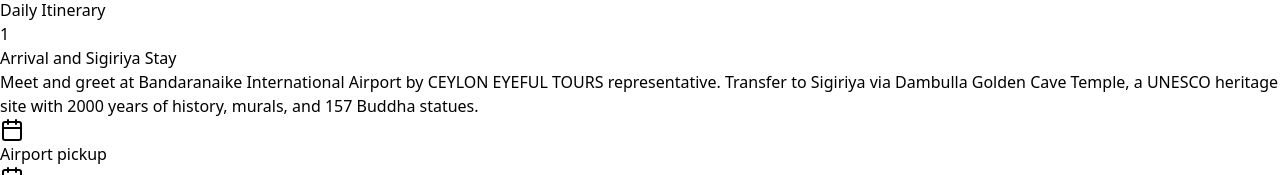
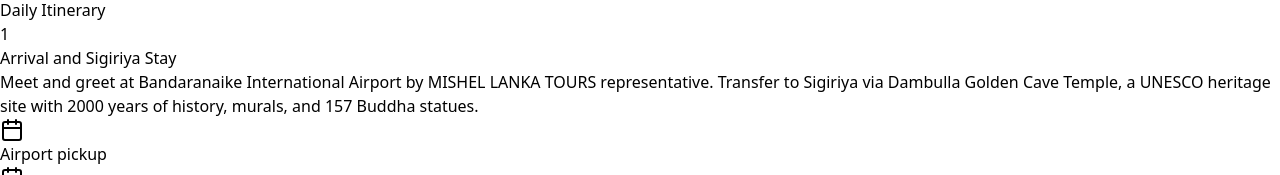
Before and after one commit to mishellankatours-code/mishellankatours, a React (Vite) app: page /tour/1 in a window 1280 px wide. Shown: the part 2462-2637 px from the top of the page. Built offline with nearby package versions, Linux system fonts and the light colour scheme.

Commit message:
add mini changes

```diff
--- a/src/pages/TourDetailsPage.jsx
+++ b/src/pages/TourDetailsPage.jsx
@@ -58,7 +58,7 @@
           day: 1,
           title: "Arrival and Sigiriya Stay",
           description:
-            "Meet and greet at Bandaranaike International Airport by CEYLON EYEFUL TOURS representative. Transfer to Sigiriya via Dambulla Golden Cave Temple, a UNESCO heritage site with 2000 years of history, murals, and 157 Buddha statues.",
+            "Meet and greet at Bandaranaike International Airport by MISHEL LANKA TOURS representative. Transfer to Sigiriya via Dambulla Golden Cave Temple, a UNESCO heritage site with 2000 years of history, murals, and 157 Buddha statues.",
           activities: [
             "Airport pickup",
             "Golden Cave Temple tour (Dambulla)",
@@ -211,7 +211,7 @@
           description:
             "Arrive at Bandaranaike International Airport and transfer to your hotel in Bentota. Relax and enjoy leisure time at the hotel.",
           activities: [
-            "Airport pickup by CEYLON EYEFUL TOURS representative",
+            "Airport pickup by MISHEL LANKA TOURS representative",
             "Scenic drive to Bentota",
             "Hotel check-in",
             "Leisure time and overnight stay in Bentota",
@@ -298,7 +298,7 @@
           description:
             "Meet and greet at Bandaranaike International Airport, transfer to Sigiriya hotel for check-in and relaxation.",
           activities: [
-            "Airport pickup by CEYLON EYEFUL TOURS representative",
+            "Airport pickup by MISHEL LANKA TOURS representative",
             "Drive to Sigiriya",
             "Hotel check-in",
             "Relaxation & overnight stay",
@@ -478,7 +478,7 @@
           day: 1,
           title: "Arrival in Sri Lanka – Transfer to Sigiriya via Dambulla",
           description:
-            "Meet and greet at Bandaranaike International Airport by CEYLON EYEFUL TOURS representative. On the way to Sigiriya, visit the famous Dambulla Golden Cave Temple (UNESCO). Evening check-in at Sigiriya hotel.",
+            "Meet and greet at Bandaranaike International Airport by MISHEL LANKA TOURS representative. On the way to Sigiriya, visit the famous Dambulla Golden Cave Temple (UNESCO). Evening check-in at Sigiriya hotel.",
           activities: [
             "Airport pickup & welcome",
             "Drive to Sigiriya",
```
